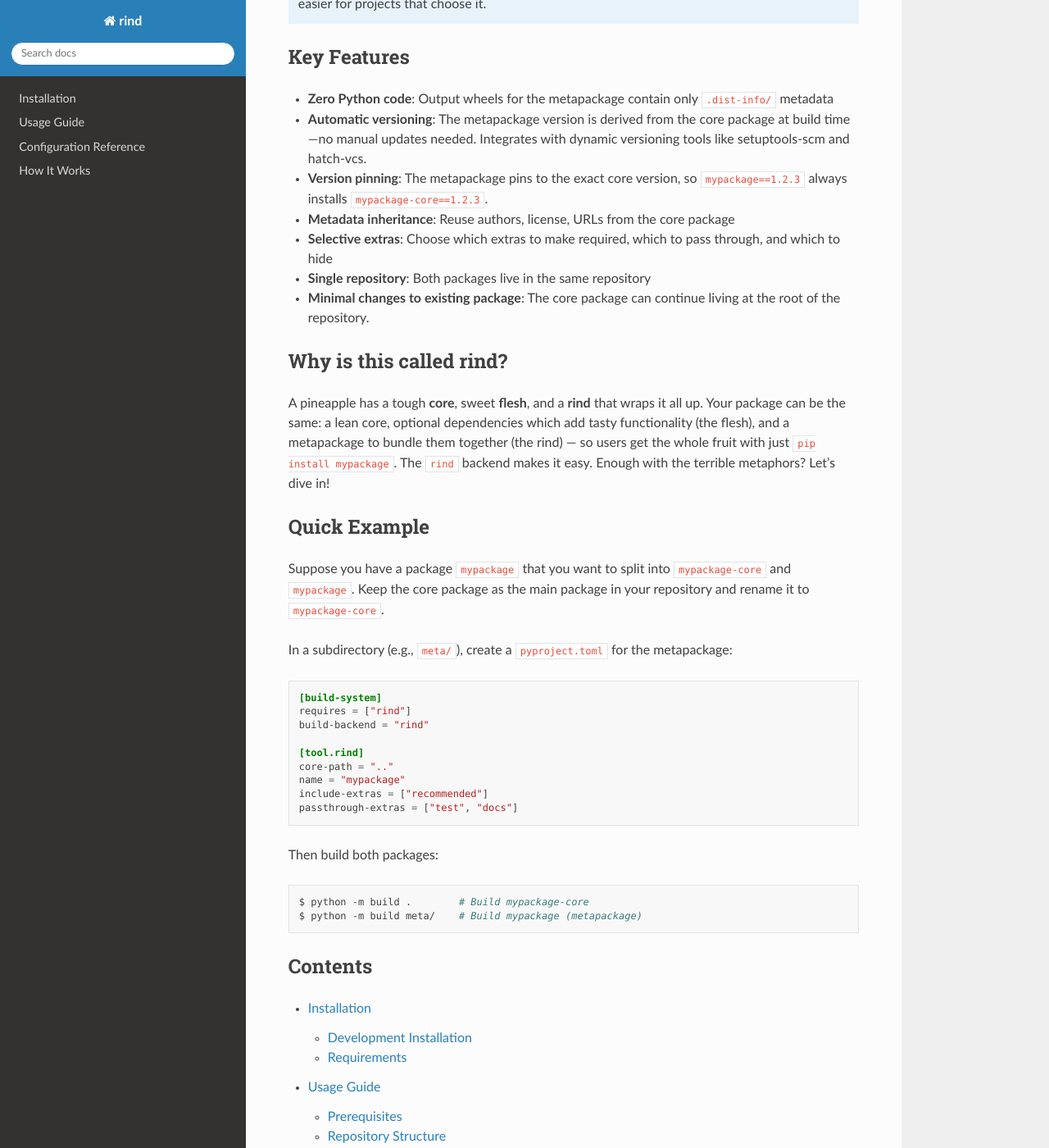
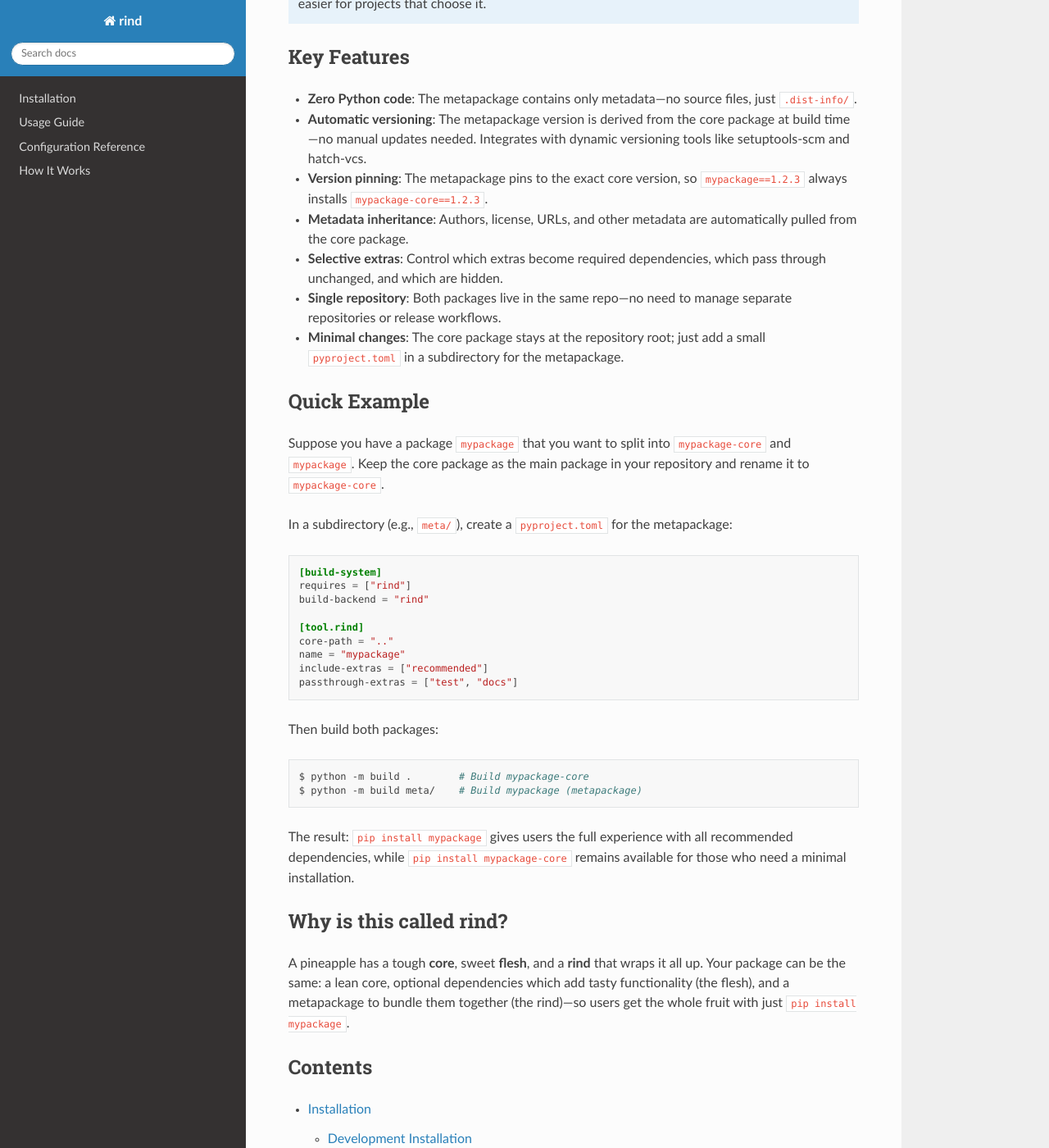
Before and after one commit to astrofrog/rind, a Sphinx documentation site: the page built from docs/index.rst, in a window 1280 px wide and 1400 px high, scrolled down 1183 px. Shown: the whole window at 82% size. Built offline with Sphinx 7.4.7 and the Read the Docs theme 3.1.0, drawn with Linux system fonts in a browser that asks for light colours.

Commit message:
Improve docs front page

```diff
--- a/docs/index.rst
+++ b/docs/index.rst
@@ -53,26 +53,21 @@ burden for projects that choose to provide two packages.
 Key Features
 ------------
 
-- **Zero Python code**: Output wheels for the metapackage contain only ``.dist-info/`` metadata
+- **Zero Python code**: The metapackage contains only metadata—no source files,
+  just ``.dist-info/``.
 - **Automatic versioning**: The metapackage version is derived from the core
   package at build time—no manual updates needed. Integrates with dynamic
   versioning tools like setuptools-scm and hatch-vcs.
 - **Version pinning**: The metapackage pins to the exact core version, so
   ``mypackage==1.2.3`` always installs ``mypackage-core==1.2.3``.
-- **Metadata inheritance**: Reuse authors, license, URLs from the core package
-- **Selective extras**: Choose which extras to make required, which to pass through, and which to hide
-- **Single repository**: Both packages live in the same repository
-- **Minimal changes to existing package**: The core package can continue living at the root of the repository.
-
-Why is this called rind?
-------------------------
-
-A pineapple has a tough **core**, sweet **flesh**, and a **rind** that wraps it
-all up. Your package can be the same: a lean core, optional dependencies which
-add tasty functionality (the flesh), and a metapackage to bundle them together
-(the rind) — so users get the whole fruit with just ``pip install mypackage``.
-The ``rind`` backend makes it easy. Enough with the terrible metaphors? Let's
-dive in!
+- **Metadata inheritance**: Authors, license, URLs, and other metadata are
+  automatically pulled from the core package.
+- **Selective extras**: Control which extras become required dependencies, which
+  pass through unchanged, and which are hidden.
+- **Single repository**: Both packages live in the same repo—no need to manage
+  separate repositories or release workflows.
+- **Minimal changes**: The core package stays at the repository root; just add a
+  small ``pyproject.toml`` in a subdirectory for the metapackage.
 
 Quick Example
 -------------
@@ -103,6 +98,18 @@ Then build both packages:
    $ python -m build .        # Build mypackage-core
    $ python -m build meta/    # Build mypackage (metapackage)
 
+The result: ``pip install mypackage`` gives users the full experience with all
+recommended dependencies, while ``pip install mypackage-core`` remains available
+for those who need a minimal installation.
+
+Why is this called rind?
+------------------------
+
+A pineapple has a tough **core**, sweet **flesh**, and a **rind** that wraps it
+all up. Your package can be the same: a lean core, optional dependencies which
+add tasty functionality (the flesh), and a metapackage to bundle them together
+(the rind)—so users get the whole fruit with just ``pip install mypackage``.
+
 Contents
 --------
 
```
